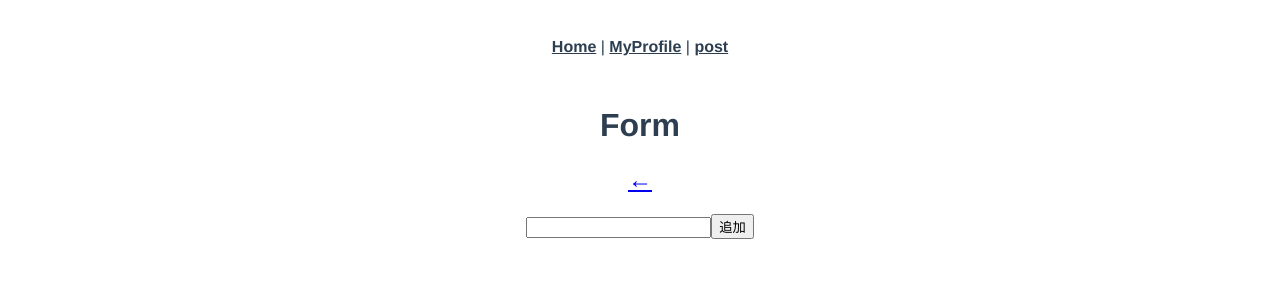
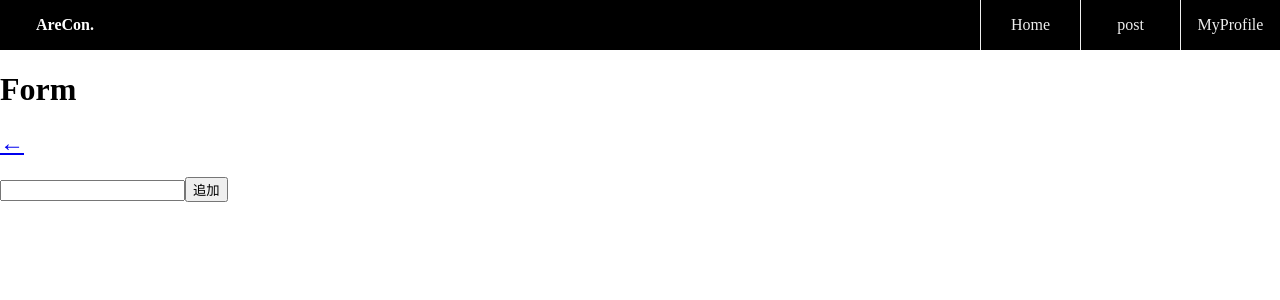
Before and after one commit to webex14-team-10/anualincome-100milion, a Vue app: page /form-view in a window 1280 px wide. Shown: the top 300 px of the page. Built offline with nearby package versions, Linux system fonts and the light colour scheme.

Commit message:
navigationBarを実装した。

```diff
--- a/src/App.vue
+++ b/src/App.vue
@@ -1,31 +1,25 @@
 <template>
-  <nav>
-    <router-link to="/">Home</router-link> |
-    <router-link to="/my-profile">MyProfile</router-link> |
-    <router-link to="/post-view">post</router-link>
-  </nav>
-  <router-view />
+  <div>
+    <NavBar />
+    <router-view />
+  </div>
 </template>
 
+<script>
+import NavBar from "@/components/NavBar.vue";
+
+export default {
+  components: {
+    NavBar,
+  },
+};
+</script>
+
 <style>
-#app {
-  font-family: Avenir, Helvetica, Arial, sans-serif;
-  -webkit-font-smoothing: antialiased;
-  -moz-osx-font-smoothing: grayscale;
-  text-align: center;
-  color: #2c3e50;
+* {
+  box-sizing: border-box;
 }
-
-nav {
-  padding: 30px;
-}
-
-nav a {
-  font-weight: bold;
-  color: #2c3e50;
-}
-
-nav a.router-link-exact-active {
-  color: #42b983;
+body {
+  margin: 0;
 }
 </style>
--- /dev/null
+++ b/src/components/NavBar.vue
@@ -0,0 +1,50 @@
+<template>
+  <div class="nav__bar">
+    <div class="nav__logo nav__link">AreCon.</div>
+    <div class="nav__items">
+      <router-link to="/" class="nav__item nav__link">Home</router-link>
+
+      <router-link to="/post-view" class="nav__item nav__link"
+        >post</router-link
+      >
+      <router-link to="/my-profile" class="nav__item nav__link"
+        >MyProfile</router-link
+      >
+    </div>
+  </div>
+</template>
+
+<style scoped>
+.nav__bar {
+  height: 50px;
+  display: flex;
+  justify-content: space-between;
+  align-items: stretch;
+  background-color: black;
+}
+.nav__link {
+  display: flex;
+  justify-content: center;
+  align-items: center;
+  height: 100%;
+  color: #eee;
+  text-decoration: none;
+}
+.nav__link:visited {
+  color: #eee;
+}
+.nav__link:hover {
+  font-weight: bold;
+  color: #fff;
+}
+.nav__logo {
+  width: 130px;
+}
+.nav__items {
+  display: flex;
+}
+.nav__item {
+  width: 100px;
+  border-left: 1px solid #eee;
+}
+</style>
--- a/src/views/FormView.vue
+++ b/src/views/FormView.vue
@@ -8,7 +8,7 @@
 </template>
 <script>
 import { collection, addDoc } from "firebase/firestore";
-import { db } from "/Users/ichidakeiji/webex/anualincome-100milion/src/firebase.js";
+import { db } from "@/firebase.js";
 
 export default {
   data() {
--- a/src/views/PostView.vue
+++ b/src/views/PostView.vue
@@ -32,7 +32,7 @@
 
 <script>
 import { collection, getDocs } from "firebase/firestore";
-import { db } from "/Users/ichidakeiji/webex/anualincome-100milion/src/firebase.js";
+import { db } from "@/firebase.js";
 export default {
   data() {
     return {
--- a/src/views/newFile.js
+++ b/src/views/newFile.js
@@ -1,5 +1,5 @@
 import { collection, addDocs } from "firebase/firestore";
-import { db } from "/Users/ichidakeiji/webex/anualincome-100milion/src/firebase.js";
+import { db } from "@/firebase.js";
 
 export default (await import("vue")).defineComponent({
   data() {
```
